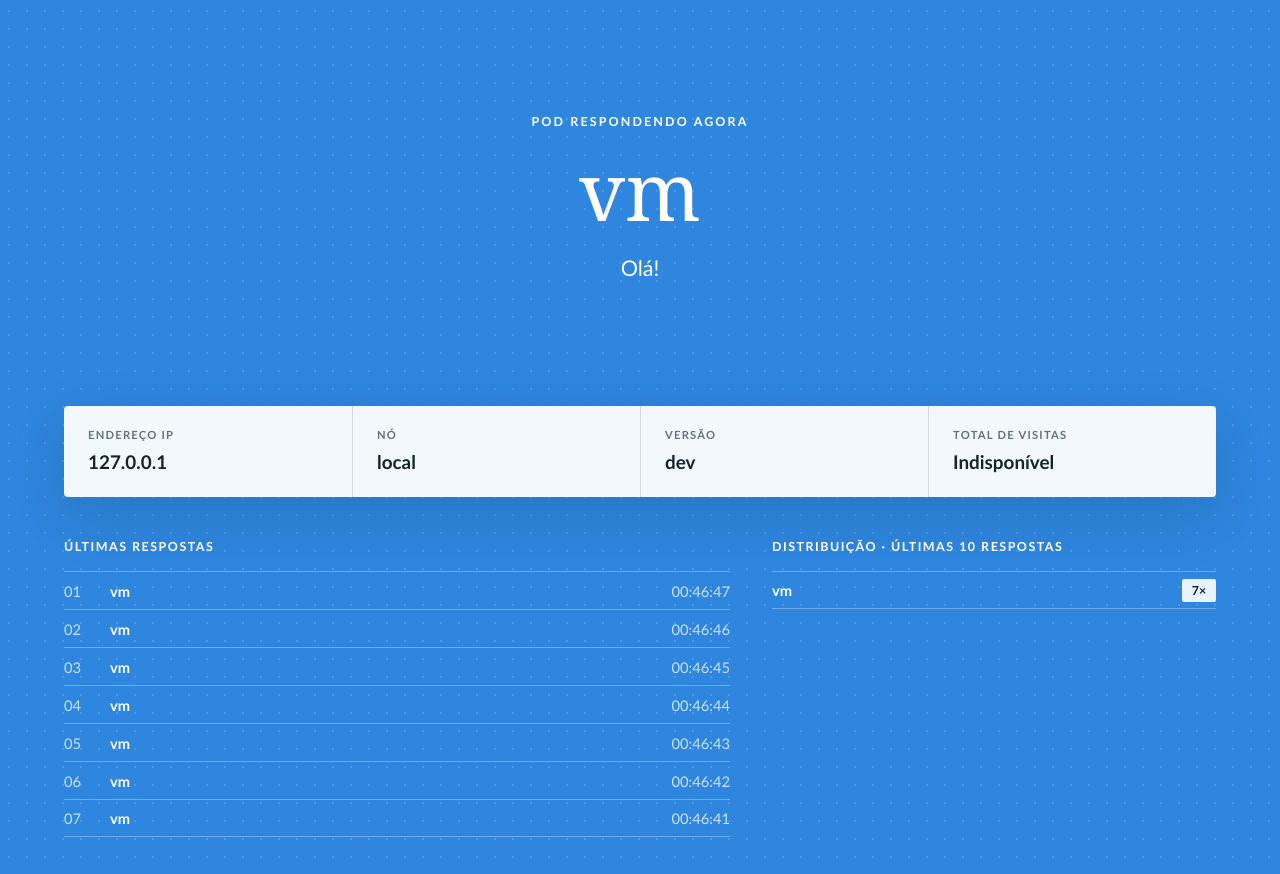
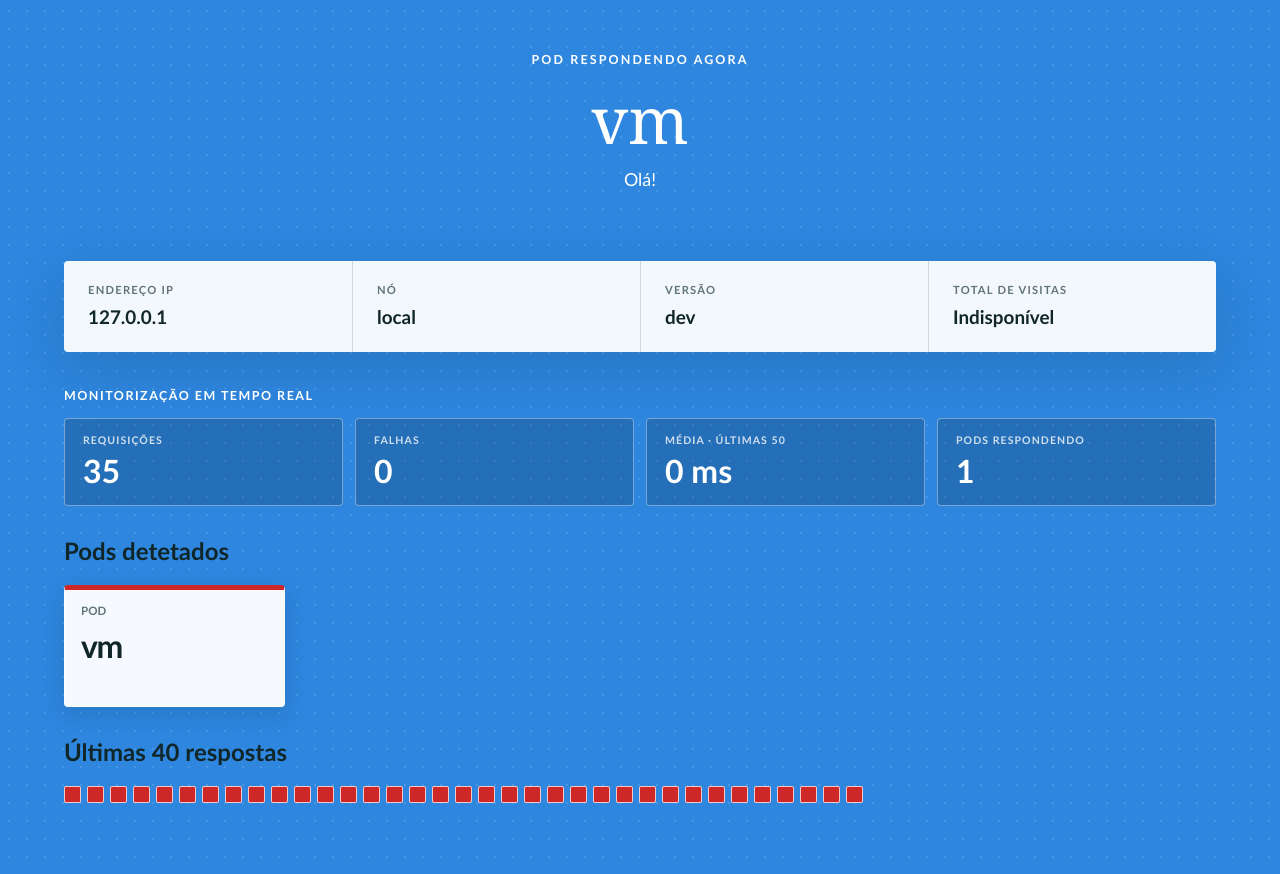
Before and after one commit to JohnPss/k8s-alta-disponibilidade, a Flask app: page / in a window 1280 px wide. Shown: the part 70-944 px from the top of the page. Run offline with Flask 3, Linux system fonts and the light colour scheme.

Commit message:
#51 Implementa painel de monitorização de pods (#55)
Closes #51

## O que foi feito
- Painel com um cartão por pod (cor fixa pelo ângulo de ouro, etiqueta
**NOVO** por 6 s, cinza após 8 s sem resposta, sai após 15 s)
- Rajada de 5 requisições/s com `Promise.allSettled`, timeout de 1 s
(`AbortSignal.timeout`) e laço com `await`
- Contadores: requisições, falhas, média das últimas 50 e pods
respondendo
- Faixa das últimas 40 respostas (falha = listrado vermelho)
- Valores iniciais do Jinja e card "Total de visitas" mantidos

**Ajustes na revisão (a96311f):**
- `recordSuccess` não guardava o cartão no `Map`: cada resposta criava
um cartão novo, nenhum ficava cinza/saía e "Pods respondendo" ficava em
0
- Restaurada a cor de fundo vinda de `data.color` (demo "config ao vivo"
do PLANO)
- Removido `.pod-badge[hidden]` duplicado

## Como testar
Testado localmente (Flask + Chrome headless) e com um mock que simula 3
pods → 2 rodadas de falha → 2 pods morrem e 1 novo nasce:
- Local: 1 cartão, contadores subindo, 0 falhas; `APP_COLOR` muda o
fundo
- Falhas: aviso vermelho + "Sem resposta", falhas sobem; volta sozinho
quando a API responde
- Pods mortos ficam cinza (~8 s) e saem (~15 s); cartão novo aparece;
"Pods respondendo" conta só os não cinza

**Pendente:** teste no cluster (scale 3 → 10 → 3, delete pod) e o print
`relatorio/figuras/51-painel-10-pods.png`.

## Checklist
- [x] Segui o docs/CONTRATOS.md (nomes, portas, variáveis)
- [x] Rodei o "Como testar" da issue (parte local; parte do cluster
pendente)
- [ ] Evidências (prints/CSV/logs) salvas em relatorio/ quando a issue
pede
- [x] Branch criada a partir da issue (`N-descricao`)

---------

Co-authored-by: Copilot <223556219+Copilot@users.noreply.github.com>
Co-authored-by: JohnPss <joaopedrosilvasiqueira1@gmail.com>

```diff
--- a/app/templates/index.html
+++ b/app/templates/index.html
@@ -4,6 +4,7 @@
   <meta charset="utf-8">
   <meta name="viewport" content="width=device-width, initial-scale=1">
   <title>API · alta disponibilidade</title>
+  <link rel="icon" href="data:,">
   <style>
     :root {
       color-scheme: light;
@@ -64,11 +65,11 @@
 
     .hero {
       display: flex;
-      min-height: 390px;
+      min-height: 245px;
       flex-direction: column;
       align-items: center;
       justify-content: center;
-      padding: 62px 0 54px;
+      padding: 34px 0;
       text-align: center;
       color: #fff;
     }
@@ -85,7 +86,7 @@
       max-width: 100%;
       margin: 0;
       font-family: Georgia, "Times New Roman", serif;
-      font-size: 5rem;
+      font-size: clamp(2.4rem, 6vw, 4rem);
       font-weight: 500;
       line-height: 1.03;
       overflow-wrap: anywhere;
@@ -93,8 +94,8 @@
 
     .message {
       max-width: 720px;
-      margin: 22px auto 0;
-      font-size: 1.35rem;
+      margin: 14px auto 0;
+      font-size: 1.12rem;
       line-height: 1.45;
     }
 
@@ -125,50 +126,73 @@
     .detail dt, .section-label { color: var(--muted); font-size: .7rem; font-weight: 800; letter-spacing: .11em; text-transform: uppercase; }
     .detail dd { margin: 9px 0 0; font-size: 1.18rem; font-weight: 700; overflow-wrap: anywhere; }
 
-    .activity {
-      display: grid;
-      grid-template-columns: 1.2fr .8fr;
-      gap: 42px;
-      margin-top: 42px;
+    .dashboard { margin-top: 36px; color: #fff; }
+    .dashboard h2 { margin: 0 0 15px; font-size: .78rem; font-weight: 800; letter-spacing: .12em; text-transform: uppercase; }
+    .metrics { display: grid; grid-template-columns: repeat(4, minmax(0, 1fr)); gap: 12px; }
+    .metric {
+      min-width: 0;
+      padding: 15px 18px;
+      border: 1px solid rgba(255, 255, 255, .38);
+      border-radius: 4px;
+      background: rgba(9, 35, 51, .22);
+    }
+    .metric-label { display: block; color: rgba(255, 255, 255, .78); font-size: .66rem; font-weight: 800; letter-spacing: .1em; text-transform: uppercase; }
+    .metric-value { display: block; margin-top: 5px; font-size: clamp(1.45rem, 3vw, 2rem); font-variant-numeric: tabular-nums; font-weight: 800; }
+    .pods-section { margin-top: 30px; }
+    .pod-grid { display: grid; grid-template-columns: repeat(auto-fill, minmax(190px, 1fr)); gap: 12px; }
+    .pod-card {
+      position: relative;
+      min-height: 122px;
+      overflow: hidden;
+      padding: 14px 16px;
+      border: 1px solid rgba(255, 255, 255, .58);
+      border-top: 5px solid var(--pod-color);
+      border-radius: 4px;
+      background: rgba(255, 255, 255, .96);
+      color: var(--ink);
+      box-shadow: 0 8px 22px rgba(10, 31, 35, .13);
+      transition: background-color 350ms ease, filter 350ms ease, opacity 350ms ease;
+    }
+    .pod-card.is-stale { filter: grayscale(1); opacity: .68; }
+    .pod-card.is-new { animation: appear 400ms ease both; }
+    .pod-prefix { display: block; overflow: hidden; color: var(--muted); font-size: .72rem; font-weight: 700; text-overflow: ellipsis; white-space: nowrap; }
+    .pod-suffix { display: block; margin-top: 9px; overflow: hidden; font-size: clamp(1.5rem, 3vw, 2rem); font-weight: 800; letter-spacing: -.04em; text-overflow: ellipsis; white-space: nowrap; }
+    .pod-badge {
+      position: absolute;
+      top: 11px;
+      right: 11px;
+      padding: 4px 6px;
+      border-radius: 2px;
+      background: #0e8b61;
       color: #fff;
+      font-size: .58rem;
+      font-weight: 900;
+      letter-spacing: .08em;
     }
-
-    .activity h2 { margin: 0 0 17px; font-size: .78rem; font-weight: 800; letter-spacing: .12em; text-transform: uppercase; }
-    .activity ol, .distribution { margin: 0; padding: 0; list-style: none; }
-
-    .history-row, .distribution-row {
-      display: grid;
-      min-height: 38px;
-      grid-template-columns: 34px minmax(0, 1fr) auto;
-      align-items: center;
-      gap: 12px;
-      border-top: 1px solid rgba(255, 255, 255, .32);
-      font-size: .92rem;
-    }
-
-    .history-row:last-child, .distribution-row:last-child { border-bottom: 1px solid rgba(255, 255, 255, .32); }
-    .row-index, .row-time { color: rgba(255, 255, 255, .76); font-variant-numeric: tabular-nums; }
-    .row-pod { min-width: 0; overflow: hidden; font-weight: 700; text-overflow: ellipsis; white-space: nowrap; }
-    .row-count { min-width: 34px; padding: 4px 8px; border-radius: 2px; background: rgba(255, 255, 255, .9); color: var(--ink); font-size: .78rem; font-weight: 800; text-align: center; }
-    .distribution-row { grid-template-columns: minmax(0, 1fr) auto; }
-    .empty-state { margin: 0; padding: 12px 0; color: rgba(255, 255, 255, .8); font-size: .92rem; }
+    .empty-state { margin: 0; padding: 16px 0; color: rgba(255, 255, 255, .82); font-size: .92rem; }
+    .responses-section { margin-top: 30px; padding-bottom: 28px; }
+    .response-track { display: flex; min-height: 24px; flex-wrap: wrap; gap: 6px; }
+    .response-tile { width: 17px; height: 17px; border: 1px solid rgba(255, 255, 255, .75); border-radius: 2px; }
+    .response-tile.is-failure { background: repeating-linear-gradient(135deg, #fff 0 3px, #d7263d 3px 6px); }
+    @keyframes appear { from { transform: translateY(8px); opacity: 0; } to { transform: translateY(0); opacity: 1; } }
 
     @media (max-width: 760px) {
       body { padding: 18px 18px 28px; }
-      .hero { min-height: 310px; padding: 52px 0 42px; }
-      h1 { font-size: 3.2rem; }
-      .message { font-size: 1.12rem; }
+      .hero { min-height: 220px; padding: 38px 0 30px; }
+      h1 { font-size: clamp(2rem, 9vw, 3.2rem); }
+      .message { font-size: 1rem; }
       .details { grid-template-columns: repeat(2, minmax(0, 1fr)); }
       .detail { padding: 18px; }
       .detail:nth-child(3) { border-left: 0; }
       .detail:nth-child(n+3) { border-top: 1px solid var(--line); }
-      .activity { grid-template-columns: 1fr; gap: 30px; margin-top: 32px; }
+      .metrics { grid-template-columns: repeat(2, minmax(0, 1fr)); }
+      .dashboard, .pods-section, .responses-section { margin-top: 26px; }
     }
 
     @media (max-width: 420px) {
       .topbar { align-items: flex-start; font-size: .65rem; }
       .connection { padding: 8px; }
-      h1 { font-size: 2.45rem; }
+      h1 { font-size: 2rem; }
       .detail { padding: 15px 12px; }
       .detail dd { font-size: 1rem; }
     }
@@ -197,21 +221,31 @@
         <div class="detail"><dt>Total de visitas</dt><dd id="visits">Aguardando</dd></div>
       </dl>
 
-      <div class="activity">
-        <section aria-labelledby="history-title">
-          <h2 id="history-title">Últimas respostas</h2>
-          <ol id="history" aria-live="polite"><li class="empty-state">Aguardando respostas</li></ol>
+      <section class="dashboard" aria-labelledby="metrics-title">
+        <h2 id="metrics-title">Monitorização em tempo real</h2>
+        <div class="metrics">
+          <div class="metric"><span class="metric-label">Requisições</span><strong id="request-count" class="metric-value">0</strong></div>
+          <div class="metric"><span class="metric-label">Falhas</span><strong id="failure-count" class="metric-value">0</strong></div>
+          <div class="metric"><span class="metric-label">Média · últimas 50</span><strong id="average-time" class="metric-value">— ms</strong></div>
+          <div class="metric"><span class="metric-label">Pods respondendo</span><strong id="active-count" class="metric-value">0</strong></div>
+        </div>
       </section>
-        <section aria-labelledby="distribution-title">
-          <h2 id="distribution-title">Distribuição · últimas 10 respostas</h2>
-          <ul id="distribution" class="distribution"><li class="empty-state">Aguardando respostas</li></ul>
+
+      <section class="pods-section" aria-labelledby="pods-title">
+        <h2 id="pods-title">Pods detetados</h2>
+        <div id="pod-grid" class="pod-grid" aria-live="polite">
+          <p class="empty-state">Aguardando respostas</p>
+        </div>
       </section>
-      </div>
+
+      <section class="responses-section" aria-labelledby="responses-title">
+        <h2 id="responses-title">Últimas 40 respostas</h2>
+        <div id="response-track" class="response-track" role="list" aria-label="Histórico de respostas"></div>
+      </section>
     </main>
   </div>
 
   <script>
-    const recentPods = [];
     const fields = {
       pod: document.querySelector("#pod-name"),
       podIp: document.querySelector("#pod-ip"),
@@ -219,69 +253,107 @@
       version: document.querySelector("#version"),
       message: document.querySelector("#message"),
       visits: document.querySelector("#visits"),
-      history: document.querySelector("#history"),
-      distribution: document.querySelector("#distribution"),
       connection: document.querySelector("#connection"),
-      error: document.querySelector("#error-notice")
+      error: document.querySelector("#error-notice"),
+      requestCount: document.querySelector("#request-count"),
+      failureCount: document.querySelector("#failure-count"),
+      averageTime: document.querySelector("#average-time"),
+      activeCount: document.querySelector("#active-count"),
+      podGrid: document.querySelector("#pod-grid"),
+      responseTrack: document.querySelector("#response-track")
     };
+
+    const pods = new Map();
+    const responseHistory = [];
+    const responseTimes = [];
+    let requestCount = 0;
+    let failureCount = 0;
+    let podOrder = 0;
 
     function displayValue(value) {
       return value === null || value === undefined || value === "" ? "Indisponível" : String(value);
     }
 
-    function renderHistory() {
-      const counts = new Map();
-      for (const response of recentPods) {
-        counts.set(response.pod, (counts.get(response.pod) || 0) + 1);
+    function createPodCard(podName, now) {
+      const card = document.createElement("article");
+      const badge = document.createElement("span");
+      const prefix = document.createElement("span");
+      const suffix = document.createElement("strong");
+      const separator = podName.lastIndexOf("-");
+
+      card.className = "pod-card is-new";
+      card.style.setProperty("--pod-color", `hsl(${(podOrder * 137.5) % 360} 68% 48%)`);
+      podOrder += 1;
+      card.title = podName;
+      badge.className = "pod-badge";
+      badge.textContent = "NOVO";
+      prefix.className = "pod-prefix";
+      prefix.textContent = separator >= 0 ? podName.slice(0, separator + 1) : "POD";
+      suffix.className = "pod-suffix";
+      suffix.textContent = separator >= 0 ? podName.slice(separator + 1) : podName;
+      card.append(badge, prefix, suffix);
+      fields.podGrid.querySelector(".empty-state")?.remove();
+      fields.podGrid.append(card);
+      return { card, badge, firstSeen: now, lastSeen: now, color: card.style.getPropertyValue("--pod-color") };
     }
 
-      fields.history.replaceChildren();
-      recentPods.forEach((response, index) => {
-        const row = document.createElement("li");
-        row.className = "history-row";
+    async function fetchWhoami() {
+      const response = await fetch("/api/whoami", {
+        cache: "no-store",
+        signal: AbortSignal.timeout(1000)
+      });
+      if (!response.ok) throw new Error(`HTTP ${response.status}`);
+      const data = await response.json();
+      if (!data || typeof data.pod !== "string" || !data.pod) throw new Error("Resposta inválida");
+      return data;
+    }
 
-        const number = document.createElement("span");
-        number.className = "row-index";
-        number.textContent = String(index + 1).padStart(2, "0");
+    function updateMetrics() {
+      const samples = responseTimes.slice(-50);
+      const average = samples.length ? samples.reduce((sum, value) => sum + value, 0) / samples.length : null;
+      fields.requestCount.textContent = String(requestCount);
+      fields.failureCount.textContent = String(failureCount);
+      fields.averageTime.textContent = average === null ? "— ms" : `${Math.round(average)} ms`;
+      fields.activeCount.textContent = String([...pods.values()].filter(pod => Date.now() - pod.lastSeen <= 8000).length);
+    }
 
-        const pod = document.createElement("span");
-        pod.className = "row-pod";
-        pod.textContent = response.pod;
-
-        const time = document.createElement("time");
-        time.className = "row-time";
-        time.textContent = response.time;
-
-        row.append(number, pod, time);
-        fields.history.append(row);
-      });
-
-      fields.distribution.replaceChildren();
-      for (const [podName, count] of counts) {
-        const row = document.createElement("li");
-        row.className = "distribution-row";
-
-        const pod = document.createElement("span");
-        pod.className = "row-pod";
-        pod.textContent = podName;
-
-        const total = document.createElement("span");
-        total.className = "row-count";
-        total.textContent = `${count}×`;
-        total.setAttribute("aria-label", `${count} respostas`);
-
-        row.append(pod, total);
-        fields.distribution.append(row);
+    function renderResponseHistory() {
+      fields.responseTrack.replaceChildren();
+      for (const response of responseHistory) {
+        const tile = document.createElement("span");
+        tile.className = response.ok ? "response-tile" : "response-tile is-failure";
+        tile.setAttribute("role", "listitem");
+        tile.setAttribute("aria-label", response.ok ? `Sucesso: ${response.pod}` : "Falha");
+        tile.title = response.ok ? `Sucesso · ${response.pod}` : "Falha na requisição";
+        if (response.ok) tile.style.backgroundColor = response.color;
+        fields.responseTrack.append(tile);
       }
     }
 
-    async function updateWhoami() {
-      try {
-        const response = await fetch("/api/whoami", { cache: "no-store" });
-        if (!response.ok) throw new Error(`HTTP ${response.status}`);
+    function updatePodLifecycle() {
+      const now = Date.now();
+      for (const [podName, pod] of pods) {
+        const silence = now - pod.lastSeen;
+        if (silence > 15000) {
+          pod.card.remove();
+          pods.delete(podName);
+          continue;
+        }
+        pod.card.classList.toggle("is-stale", silence > 8000);
+        pod.badge.hidden = now - pod.firstSeen >= 6000;
+      }
+      updateMetrics();
+      setTimeout(updatePodLifecycle, 250);
+    }
 
-        const data = await response.json();
-        if (!data || typeof data.pod !== "string" || !data.pod) throw new Error("Resposta inválida");
+    function recordSuccess(data) {
+      const now = Date.now();
+      let pod = pods.get(data.pod);
+      if (!pod) {
+        pod = createPodCard(data.pod, now);
+        pods.set(data.pod, pod);
+      }
+      pod.lastSeen = now;
 
       fields.pod.textContent = data.pod;
       fields.podIp.textContent = displayValue(data.pod_ip);
@@ -294,21 +366,51 @@
         document.body.style.backgroundColor = data.color;
       }
 
-        recentPods.unshift({ pod: data.pod, time: new Date().toLocaleTimeString("pt-BR") });
-        recentPods.length = Math.min(recentPods.length, 10);
-        renderHistory();
-        fields.connection.classList.remove("is-error");
-        fields.connection.textContent = "Ao vivo";
-        fields.error.hidden = true;
-      } catch (error) {
-        fields.connection.classList.add("is-error");
-        fields.connection.textContent = "Sem resposta";
-        fields.error.hidden = false;
+      responseHistory.push({ ok: true, pod: data.pod, color: pod.color });
+    }
+
+    async function runMonitor() {
+      while (true) {
+        const roundStartedAt = Date.now();
+        const requests = Array.from({ length: 5 }, () => {
+          const requestStartedAt = performance.now();
+          requestCount += 1;
+          return fetchWhoami().finally(() => {
+            responseTimes.push(performance.now() - requestStartedAt);
+            if (responseTimes.length > 50) responseTimes.shift();
+          });
+        });
+        updateMetrics();
+
+        const results = await Promise.allSettled(requests);
+        let successes = 0;
+        let roundFailures = 0;
+        results.forEach(result => {
+          if (result.status === "fulfilled") {
+            successes += 1;
+            recordSuccess(result.value);
+          } else {
+            roundFailures += 1;
+            failureCount += 1;
+            responseHistory.push({ ok: false });
+            console.error("Falha ao consultar /api/whoami:", result.reason);
+          }
+        });
+        responseHistory.splice(0, Math.max(0, responseHistory.length - 40));
+        renderResponseHistory();
+
+        fields.connection.classList.toggle("is-error", successes === 0);
+        fields.connection.textContent = successes ? "Ao vivo" : "Sem resposta";
+        fields.error.hidden = roundFailures === 0;
+        if (roundFailures) fields.error.textContent = `${roundFailures} ${roundFailures === 1 ? "falha" : "falhas"} nesta rodada`;
+        updateMetrics();
+
+        await new Promise(resolve => setTimeout(resolve, Math.max(0, 1000 - (Date.now() - roundStartedAt))));
       }
     }
 
-    updateWhoami();
-    setInterval(updateWhoami, 1000);
+    updatePodLifecycle();
+    runMonitor();
   </script>
 </body>
 </html>
```
Lines whose indentation alone changed are shown as unchanged.
